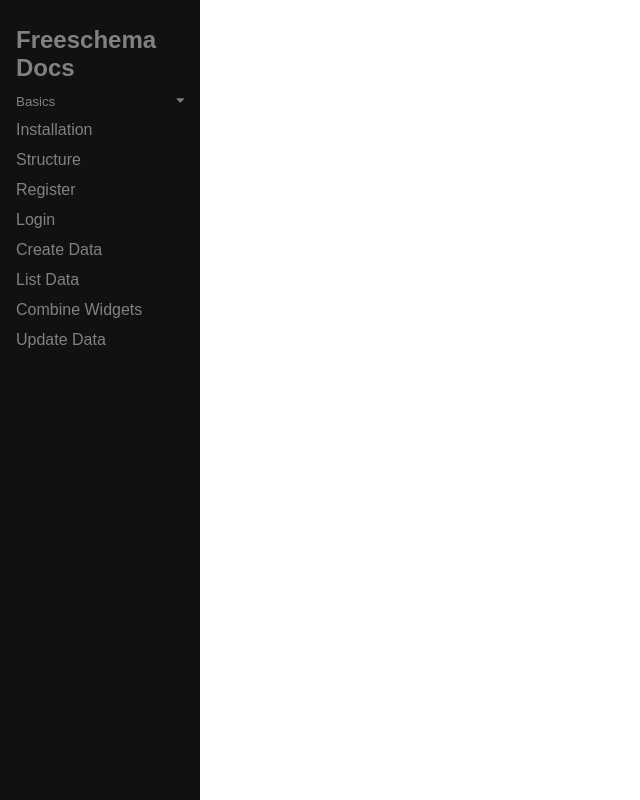
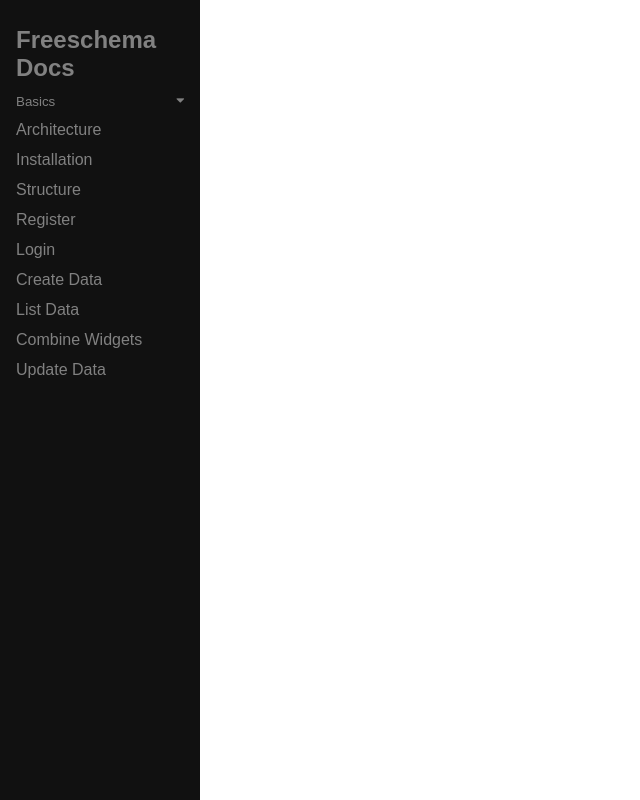
Before and after one commit to Mentor-Friends/FreeschemaFrontendDocs, a plain HTML site: page index.html in a window 1280 px wide. Shown: the whole page, without its empty margins (0-640 px from the left). Drawn offline with Linux system fonts and the light colour scheme.

Commit message:
added changes to architecture

```diff
--- a/index.html
+++ b/index.html
@@ -92,6 +92,7 @@
             <a href="#">Concepts</a>
             <a href="#">Connections</a>
           </div>
+        <a href="#architecture">Architecture</a>
         <a href="#installation">Installation</a>
         <a href="#structure">Structure</a>
         <a href="#register">Register</a>
@@ -105,6 +106,7 @@
         <div class="container">
             <!-- Simply set the `src` attribute to your MD file and win -->
             <zero-md id="concepts" src="Introduction to freeSCHEMA.md"></zero-md>
+            <zero-md id="architecture" src="000-Architecture.md"></zero-md>
             <zero-md id="installation" src="001-installation.md"></zero-md>
             <zero-md id="structure" src="002-Folder Structure.md"></zero-md>
             <zero-md id="register" src="003-Register.md"></zero-md>
```
Also changed, not shown: images/Freeschema-architecture.svg (added), 1 other file.
